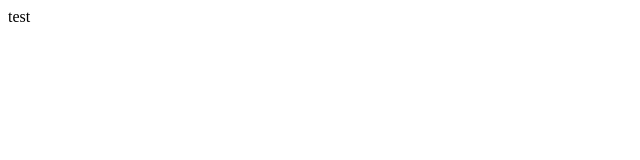
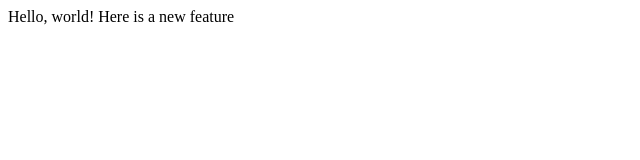
Before and after one commit to dmtracer/lecture1, a plain HTML site: page index.html in a window 1280 px wide. Shown: the whole page, without its empty margins (0-640 px from the left). Drawn offline with Linux system fonts and the light colour scheme.

Commit message:
Added another line

```diff
--- a/index.html
+++ b/index.html
@@ -4,6 +4,7 @@
         <title>Test</title>
     </head>
     <body>
-        test
+        Hello, world!
+        Here is a new feature
     </body>
 </html>
```
